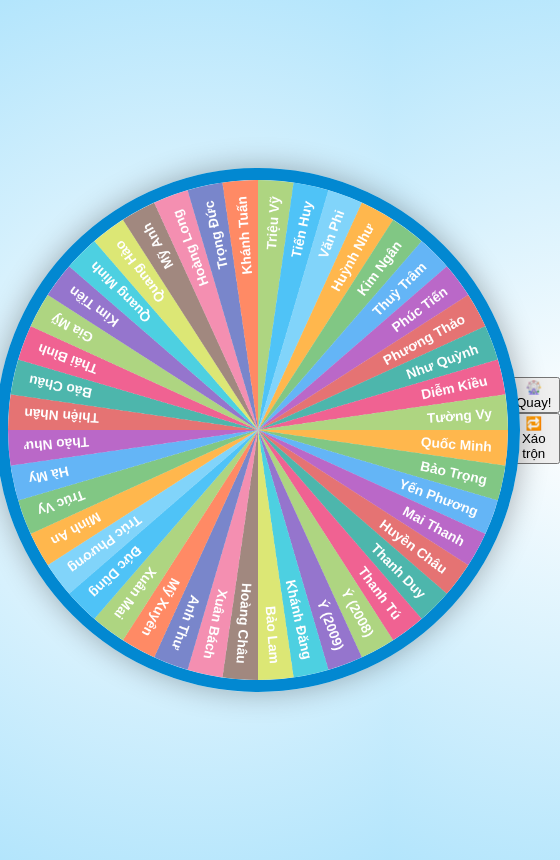
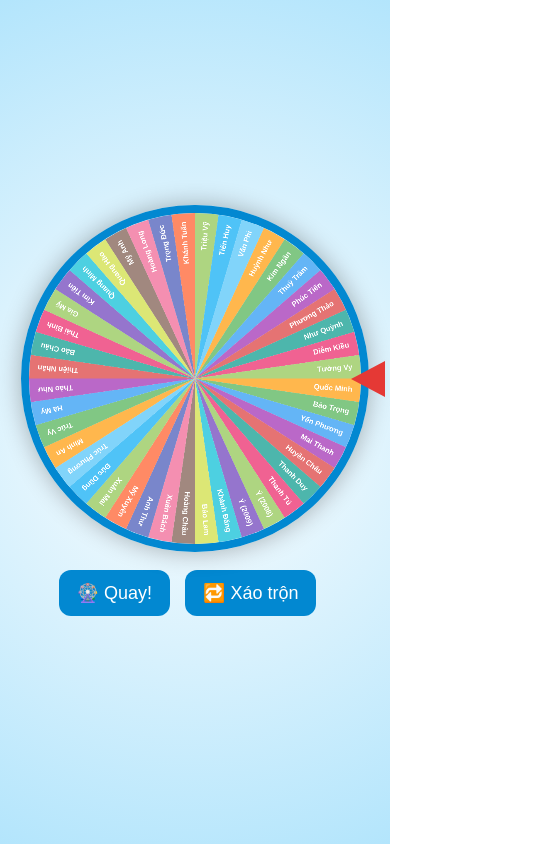
Before and after one commit to ThanhTuSRT/VongQuayMayMan, a plain HTML site: page index.html in a window 390 px wide. Shown: the whole page, 560 px wide, since content can reach past the window. Drawn offline with Linux system fonts and the light colour scheme.

Commit message:
Update index.html

```diff
--- a/index.html
+++ b/index.html
@@ -2,25 +2,29 @@
 <html lang="vi">
 <head>
   <meta charset="UTF-8">
-  <title>🎡 Vòng quay may mắn lớp học</title>
+  <meta name="viewport" content="width=device-width, initial-scale=1.0">
+  <title>🎡 Vòng quay may mắn</title>
   <style>
     body {
       display: flex;
-      justify-content: space-around; /* vòng quay bên trái, nút bên phải */
+      justify-content: space-around;
       align-items: center;
       height: 100vh;
+      margin: 0;
       background: radial-gradient(circle, #fefefe, #b3e5fc);
       font-family: "Poppins", sans-serif;
       overflow: hidden;
+      flex-wrap: wrap; /* Cho phép xuống dòng trên màn nhỏ */
     }
 
-    /* 🎯 Container vòng quay */
     .wheel-container {
       position: relative;
-      width: 80vmin;   /* To gần full màn hình */
-      height: 80vmin;
-      min-width: 500px;
-      min-height: 500px;
+      width: 70vmin;
+      height: 70vmin;
+      min-width: 300px;
+      min-height: 300px;
+      max-width: 90vmin;
+      max-height: 90vmin;
       display: flex;
       align-items: center;
       justify-content: center;
@@ -29,17 +33,98 @@
     canvas {
       width: 100%;
       height: 100%;
-      border: 12px solid #0288d1;
+      border: 8px solid #0288d1;
       border-radius: 50%;
-      box-shadow: 0 0 30px rgba(0,0,0,0.3);
+      box-shadow: 0 0 25px rgba(0,0,0,0.3);
     }
 
-    /* 🔺 Mũi70vmin;
+    .pointer {
+      position: absolute;
+      top: 50%;
+      right: -25px;
+      transform: translateY(-50%) rotate(90deg);
+      width: 0;
+      height: 0;
+      border-left: 18px solid transparent;
+      border-right: 18px solid transparent;
+      border-top: 34px solid #e53935;
+      z-index: 10;
+    }
+
+    #controls {
+      display: flex;
+      flex-direction: column;
+      align-items: center;
+      gap: 15px;
+      margin: 10px;
+    }
+
+    button {
+      padding: 14px 20px;
+      font-size: 18px;
+      cursor: pointer;
+      border: none;
+      border-radius: 12px;
+      background: #0288d1;
+      color: white;
+      transition: 0.3s;
+      width: 160px;
+    }
+
+    button:hover {
+      background: #01579b;
+    }
+
+    #result {
+      margin-top: 10px;
+      color: #333;
+      text-align: center;
+      font-size: 20px;
+      max-width: 260px;
+      min-height: 1.5em;
+    }
+
+    /* 📱 Giao diện tối ưu cho điện thoại dọc */
+    /* 📱 Giao diện tối ưu cho điện thoại dọc */
+@media (max-width: 768px) and (orientation: portrait) {
+  body {
+    flex-direction: column;
+    justify-content: center;
+    align-items: center;
+  }
+  .wheel-container {
+    width: 85vmin;
+    height: 85vmin;
+  }
+  /* Giữ mũi tên bên phải, không nhảy lên */
+  .pointer {
+    top: 50%;
+    right: -25px;
+    transform: translateY(-50%) rotate(90deg);
+  }
+  #controls {
+    flex-direction: row;
+    flex-wrap: wrap;
+    margin-top: 20px;
+  }
+  button {
+    width: auto;
+    padding: 12px 18px;
+  }
+}
+    /* 📱 Giao diện khi xoay ngang (landscape) */
+    @media (max-height: 600px) and (orientation: landscape) {
+      body {
+        flex-direction: row;
+        justify-content: space-evenly;
+      }
+      .wheel-container {
+        width: 65vmin;
+        height: 65vmin;
       }
       #controls {
-        flex-direction: row;
+        flex-direction: column;
         gap: 10px;
-        margin-top: 20px;
       }
     }
   </style>
@@ -57,7 +142,6 @@
   </div>
 
   <script>
-    // 🎓 Danh sách học sinh
     let students = [
       "Lý Ngọc Minh An","Trần Lê Mỹ Anh","Nguyễn Xuân Bách","Phan Thái Bình",
       "Lê Bảo Châu","Nguyễn Hồ Huyền Châu","Nguyễn Thị Hoàng Châu","Nguyễn Đức Dũng",
@@ -76,14 +160,8 @@
     const ctx = canvas.getContext("2d");
     const size = canvas.width;
     const radius = size / 2;
+    const colors = ["#ffb74d","#81c784","#64b5f6","#ba68c8","#e57373","#4db6ac","#f06292","#aed581","#9575cd","#4dd0e1","#dce775","#a1887f","#f48fb1","#7986cb","#ff8a65","#aed581","#4fc3f7","#81d4fa"];
 
-    const colors = [
-      "#ffb74d","#81c784","#64b5f6","#ba68c8","#e57373","#4db6ac",
-      "#f06292","#aed581","#9575cd","#4dd0e1","#dce775","#a1887f",
-      "#f48fb1","#7986cb","#ff8a65","#aed581","#4fc3f7","#81d4fa"
-    ];
-
-    // 🔀 Xáo trộn danh sách
     function shuffleArray(array) {
       for (let i = array.length - 1; i > 0; i--) {
         const j = Math.floor(Math.random() * (i + 1));
@@ -91,13 +169,11 @@
       }
     }
 
-    // ✂️ Lấy 2 chữ cuối cùng
     function shortName(fullName) {
       const parts = fullName.trim().split(" ");
       return parts.slice(-2).join(" ");
     }
 
-    // 🎨 Vẽ vòng quay
     function drawWheel() {
       ctx.clearRect(0, 0, size, size);
       const arc = 2 * Math.PI / students.length;
@@ -114,8 +190,8 @@
         ctx.rotate(i * arc + arc / 2);
         ctx.textAlign = "right";
         ctx.fillStyle = "#fff";
-        ctx.font = "bold 22px sans-serif";
-        ctx.fillText(shortName(students[i]), radius - 25, 8);
+        ctx.font = "bold 18px sans-serif";
+        ctx.fillText(shortName(students[i]), radius - 20, 5);
         ctx.restore();
       }
     }
@@ -130,7 +206,7 @@
       if (spinning) return;
       spinning = true;
       document.getElementById("result").textContent = "";
-      const spinAngle = Math.random() * 360 + 1440; // quay nhiều vòng hơn
+      const spinAngle = Math.random() * 360 + 1440;
       const duration = 4500;
       const start = performance.now();
 
@@ -148,9 +224,8 @@
         drawWheel();
         ctx.restore();
 
-        if (progress < 1) {
-          requestAnimationFrame(animate);
-        } else {
+        if (progress < 1) requestAnimationFrame(animate);
+        else {
           rotation = (rotation + spinAngle) % 360;
           const arc = 360 / students.length;
           const index = Math.floor((students.length - (rotation % 360) / arc) % students.length);
```
